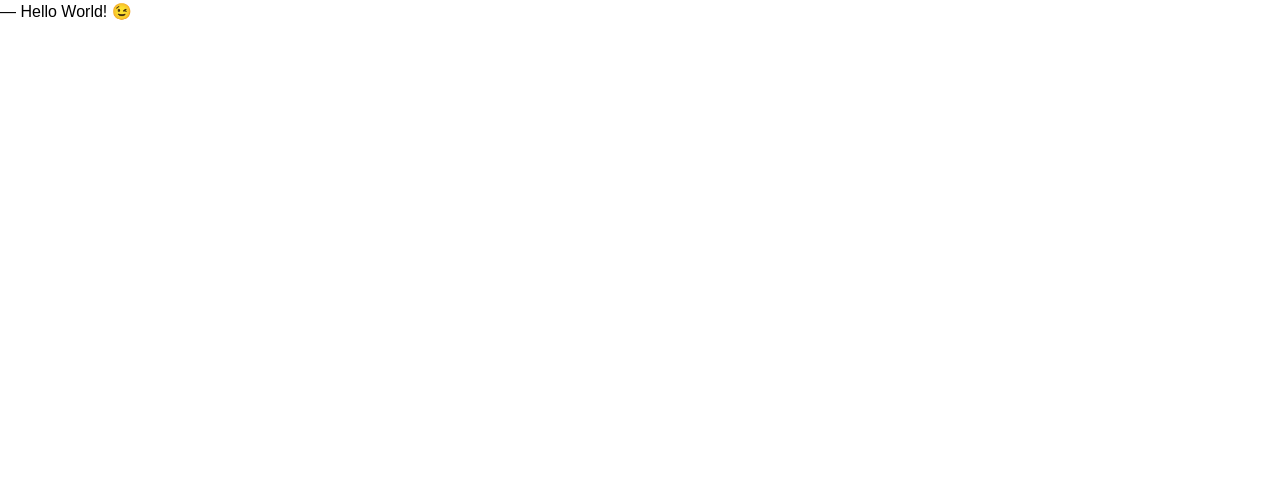
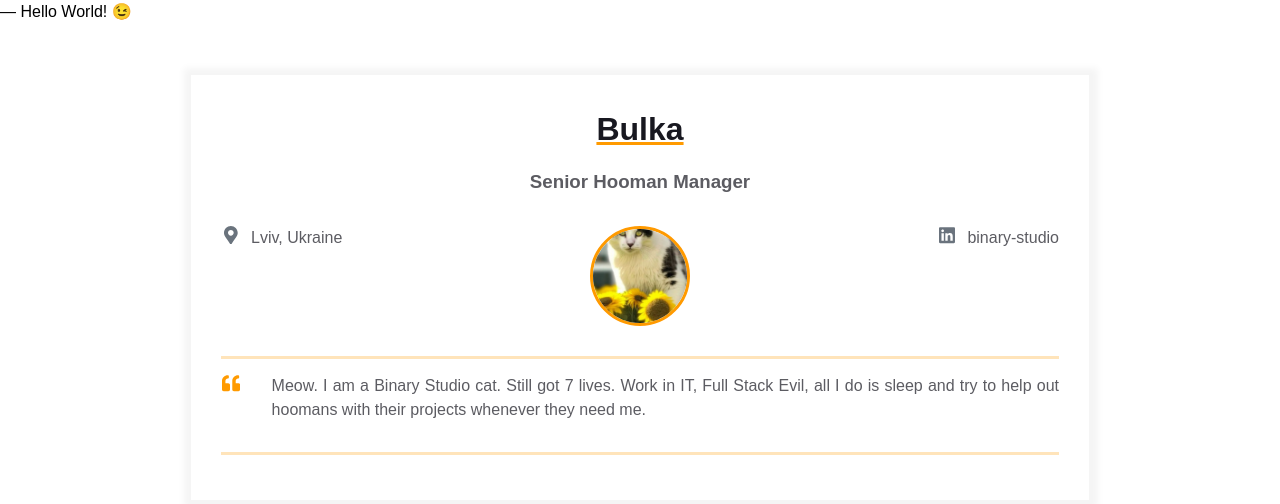
Before and after one commit to OlenaHe/homepage, a plain HTML site: page index.html in a window 1280 px wide. Drawn offline with Linux system fonts and the light colour scheme.

Commit message:
add primary content

```diff
--- a/index.html
+++ b/index.html
@@ -1,12 +1,75 @@
 <!DOCTYPE html>
 <html>
-  <head>
+
+<head>
     <meta charset="UTF-8" />
     <title>Résumé</title>
     <link rel="stylesheet" href="styles.css">
     <meta name="viewport" content="width=device-width, initial-scale=1" />
-  </head>
-  <body>
+</head>
+
+<body>
     ― Hello World! &#x1F609;
-  </body>
+    <main>
+        <div class="resume">
+
+            <div class="container">
+                <div class="resume__block">
+                    <h1 class="contact-info__header">Bulka</h1>
+                    <h3 class="contact-info__sub-header">Senior Hooman Manager</h3>
+
+                    <div class="contact_info_container fh">
+                        <div class="contact-info__block"><a href="" rel="author" class="contact-info__item">
+                                <div class="contact-info__item-icon-wrapper">
+                                    <svg class="contact-info__item-icon" xmlns="http://www.w3.org/2000/svg"
+                                        viewBox="0 0 384 512">
+                                        <path
+                                            d="M172.268 501.67C26.97 291.031 0 269.413 0 192 0 85.961 85.961 0 192 0s192 85.961 192 192c0 77.413-26.97 99.031-172.268 309.67-9.535 13.774-29.93 13.773-39.464 0zM192 272c44.183 0 80-35.817 80-80s-35.817-80-80-80-80 35.817-80 80 35.817 80 80 80z">
+                                        </path>
+                                    </svg>
+                                </div>
+                                <span>Lviv, Ukraine</span>
+                            </a></div>
+
+                        <div class="contact-info__block contact-info__block--center">
+                            <img class="contact-info__avatar" src="assets/avatar.jpeg" alt="Avatar">
+                        </div>
+
+                        <div class="contact-info__block"><a href="https://ua.linkedin.com/company/binary-studio_241166"
+                                rel="author" class="contact-info__item">
+                                <div class="contact-info__item-icon-wrapper">
+                                    <svg class="contact-info__item-icon" xmlns="http://www.w3.org/2000/svg"
+                                        viewBox="0 0 448 512">
+                                        <path
+                                            d="M416 32H31.9C14.3 32 0 46.5 0 64.3v383.4C0 465.5 14.3 480 31.9 480H416c17.6 0 32-14.5 32-32.3V64.3c0-17.8-14.4-32.3-32-32.3zM135.4 416H69V202.2h66.5V416zm-33.2-243c-21.3 0-38.5-17.3-38.5-38.5S80.9 96 102.2 96c21.2 0 38.5 17.3 38.5 38.5 0 21.3-17.2 38.5-38.5 38.5zm282.1 243h-66.4V312c0-24.8-.5-56.7-34.5-56.7-34.6 0-39.9 27-39.9 54.9V416h-66.4V202.2h63.7v29.2h.9c8.9-16.8 30.6-34.5 62.9-34.5 67.2 0 79.7 44.3 79.7 101.9V416z">
+                                        </path>
+                                    </svg>
+                                </div>
+                                <span>binary-studio</span>
+                            </a></div>
+                    </div>
+                </div>
+            </div>
+            <div class="container">
+                <div class="resume__block">
+                  <div class="intro">
+                    <div class="intro__icon-wrapper">
+                      <svg class="intro__icon" xmlns="http://www.w3.org/2000/svg" viewBox="0 0 512 512">
+                        <path
+                          d="M464 256h-80v-64c0-35.3 28.7-64 64-64h8c13.3 0 24-10.7 24-24V56c0-13.3-10.7-24-24-24h-8c-88.4 0-160 71.6-160 160v240c0 26.5 21.5 48 48 48h128c26.5 0 48-21.5 48-48V304c0-26.5-21.5-48-48-48zm-288 0H96v-64c0-35.3 28.7-64 64-64h8c13.3 0 24-10.7 24-24V56c0-13.3-10.7-24-24-24h-8C71.6 32 0 103.6 0 192v240c0 26.5 21.5 48 48 48h128c26.5 0 48-21.5 48-48V304c0-26.5-21.5-48-48-48z">
+                        </path>
+                      </svg>
+                    </div>
+                    <p class="intro_text">Meow.
+                      I am a Binary Studio cat. Still got 7 lives. Work in IT, Full Stack Evil,
+                      all I do is sleep and try to help out hoomans with their projects whenever
+                      they need me.
+                    </p>
+                  </div>
+                </div>
+              </div>
+        </div>
+    </main>
+</body>
+
 </html>
```
Also changed, not shown: assets/avatar.jpeg (added).
